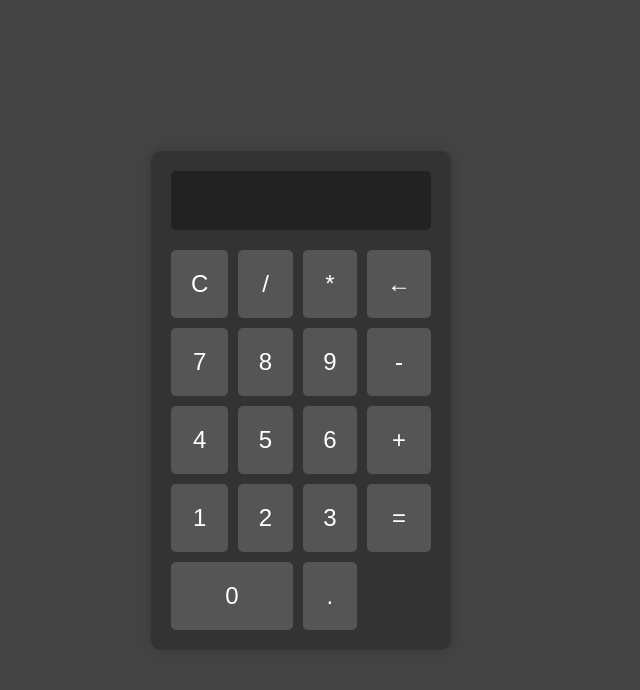
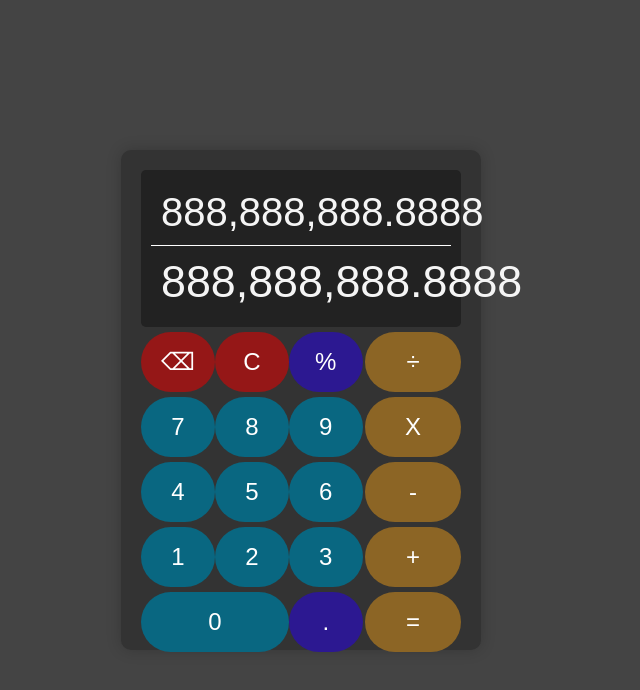
Before and after one commit to kileo123/OdinP, a plain HTML site: page Web02/calc.html in a window 1280 px wide. Shown: the whole page, without its empty margins (339-979 px from the left). Drawn offline with Linux system fonts and the light colour scheme.

Commit message:
mycalc-not-working-yet

```diff
--- /dev/null
+++ b/Web02/c.css
@@ -0,0 +1,62 @@
+* {
+  box-sizing: border-box;
+}
+
+body {
+  font-family: Arial, sans-serif;
+  display: flex;
+  justify-content: center;
+  align-items: center;
+  height: 100vh;
+  margin: 0;
+  background-color: #444;
+}
+
+.calculator {
+  width: 300px;
+  background-color: #333;
+  border-radius: 10px;
+  padding: 20px;
+  box-shadow: 0px 0px 15px rgba(0, 0, 0, 0.2);
+}
+
+.display {
+  background-color: #222;
+  padding: 10px;
+  border-radius: 5px;
+  text-align: right;
+}
+
+.display input {
+  width: 100%;
+  font-size: 2rem;
+  background-color: transparent;
+  border: none;
+  color: white;
+  text-align: right;
+}
+
+.buttons {
+  display: grid;
+  grid-template-columns: repeat(4, 1fr);
+  gap: 10px;
+  margin-top: 20px;
+}
+
+.btn {
+  padding: 20px;
+  background-color: #555;
+  color: white;
+  font-size: 1.5rem;
+  border: none;
+  border-radius: 5px;
+  cursor: pointer;
+}
+
+.btn:hover {
+  background-color: #777;
+}
+
+.zero {
+  grid-column: span 2;
+}
--- a/Web02/calc.css
+++ b/Web02/calc.css
@@ -13,50 +13,93 @@ body {
 }
 
 .calculator {
-  width: 300px;
+  width: 360px;
+  height: 500px;
   background-color: #333;
   border-radius: 10px;
   padding: 20px;
   box-shadow: 0px 0px 15px rgba(0, 0, 0, 0.2);
 }
 
-.display {
+.outputarea {
   background-color: #222;
   padding: 10px;
   border-radius: 5px;
   text-align: right;
 }
 
-.display input {
-  width: 100%;
-  font-size: 2rem;
-  background-color: transparent;
-  border: none;
-  color: white;
+.outputarea .resultdisplay{
+  border-bottom: 1px solid white;
+  background-color: #222;
+  color: whitesmoke;
+  padding: 10px;
   text-align: right;
+  font-size: 2.5rem;
 }
 
-.buttons {
-  display: grid;
-  grid-template-columns: repeat(4, 1fr);
-  gap: 10px;
-  margin-top: 20px;
+.outputarea .inputdisplay{
+  background-color: #222;
+  color: whitesmoke;
+  padding: 10px;
+  text-align: right;
+  font-size: 2.8rem;
 }
 
-.btn {
-  padding: 20px;
-  background-color: #555;
+.inputarea{
+  display: flex;
+}
+
+.inputarea .numbutton {
+  width: 70%;
+  height: 300px;
+  display: flex;
+  flex-wrap: wrap;
+  align-items: center;
+}
+
+.inputarea .opbutton {
+  flex-direction: column;
+  width: 30%;
+  height: 300px;
+}
+
+.inputarea .numbutton .btn {
+  width: 33%;
+  height: 20%;
+  margin-top: 5px;
+  background-color: #096781;
   color: white;
   font-size: 1.5rem;
   border: none;
-  border-radius: 5px;
+  border-radius: 30px;
   cursor: pointer;
 }
 
-.btn:hover {
+.inputarea .opbutton .btn {
+  width: 100%;
+  height: 20%;
+  margin-top: 5px;
+  background-color: #8c6525;
+  color: white;
+  font-size: 1.5rem;
+  border: none;
+  border-radius: 30px;
+  cursor: pointer;
+}
+
+.inputarea .numbutton .btn:hover
+, .inputarea .opbutton .btn:hover {
   background-color: #777;
 }
 
-.zero {
-  grid-column: span 2;
+.inputarea .numbutton .zero {
+  width:66%;
 }
+
+.inputarea .numbutton .clr {
+  background-color: #951717;
+}
+
+.inputarea .numbutton .oth {
+  background-color: #2c1891;
+}
--- a/Web02/calc.html
+++ b/Web02/calc.html
@@ -3,40 +3,45 @@
 <head>
     <meta charset="UTF-8">
     <meta name="viewport" content="width=device-width, initial-scale=1.0">
-    <title>Simple Calculator</title>
+    <title>Odin Calculator</title>
     <link rel="stylesheet" href="calc.css">
 </head>
 <body>
     <div class="calculator">
-        <div class="display">
-            <input type="text" id="result" disabled>
+        <div class="outputarea">
+            <div class="resultdisplay">
+                888,888,888.8888
+            </div>
+            <div class="inputdisplay">
+                888,888,888.8888
+            </div>
         </div>
-        <div class="buttons">
-            <button class="btn" onclick="clearDisplay()">C</button>
-            <button class="btn" onclick="appendToDisplay('/')">/</button>
-            <button class="btn" onclick="appendToDisplay('*')">*</button>
-            <button class="btn" onclick="backspace()">←</button>
-
-            <button class="btn" onclick="appendToDisplay('7')">7</button>
-            <button class="btn" onclick="appendToDisplay('8')">8</button>
-            <button class="btn" onclick="appendToDisplay('9')">9</button>
-            <button class="btn" onclick="appendToDisplay('-')">-</button>
-
-            <button class="btn" onclick="appendToDisplay('4')">4</button>
-            <button class="btn" onclick="appendToDisplay('5')">5</button>
-            <button class="btn" onclick="appendToDisplay('6')">6</button>
-            <button class="btn" onclick="appendToDisplay('+')">+</button>
-
-            <button class="btn" onclick="appendToDisplay('1')">1</button>
-            <button class="btn" onclick="appendToDisplay('2')">2</button>
-            <button class="btn" onclick="appendToDisplay('3')">3</button>
-            <button class="btn" onclick="calculate()">=</button>
-
-            <button class="btn zero" onclick="appendToDisplay('0')">0</button>
-            <button class="btn" onclick="appendToDisplay('.')">.</button>
+        <div class="inputarea">
+            <div class="numbutton">
+                <button class="btn clr">⌫</button>
+                <button class="btn clr">C</button>
+                <button class="btn oth">%</button>
+                <button class="btn">7</button>
+                <button class="btn">8</button>
+                <button class="btn">9</button>
+                <button class="btn">4</button>
+                <button class="btn">5</button>
+                <button class="btn">6</button>
+                <button class="btn">1</button>
+                <button class="btn">2</button>
+                <button class="btn">3</button>
+                <button class="btn zero">0</button>
+                <button class="btn oth">.</button>
+            </div>
+            <div class="opbutton">
+                <button class="btn">÷</button>
+                <button class="btn">X</button>
+                <button class="btn">-</button>
+                <button class="btn">+</button>
+                <button class="btn">=</button>
+            </div>
         </div>
     </div>
-
     <script src="calc.js"></script>
 </body>
 </html>
```
Also changed, not shown: Web02/c.html (added, +42 -0 lines), Web02/c.js (added, +21 -0 lines).
